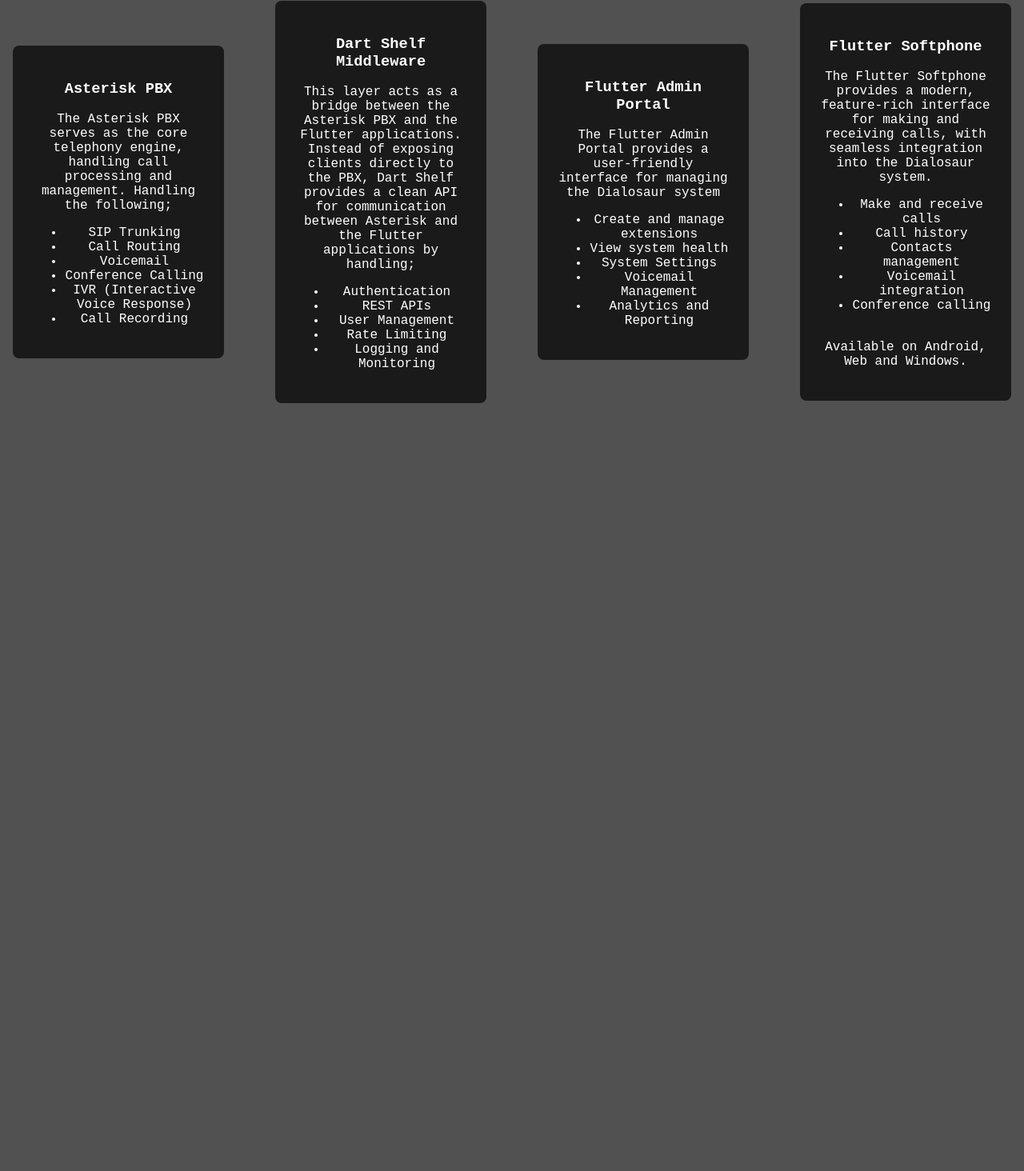
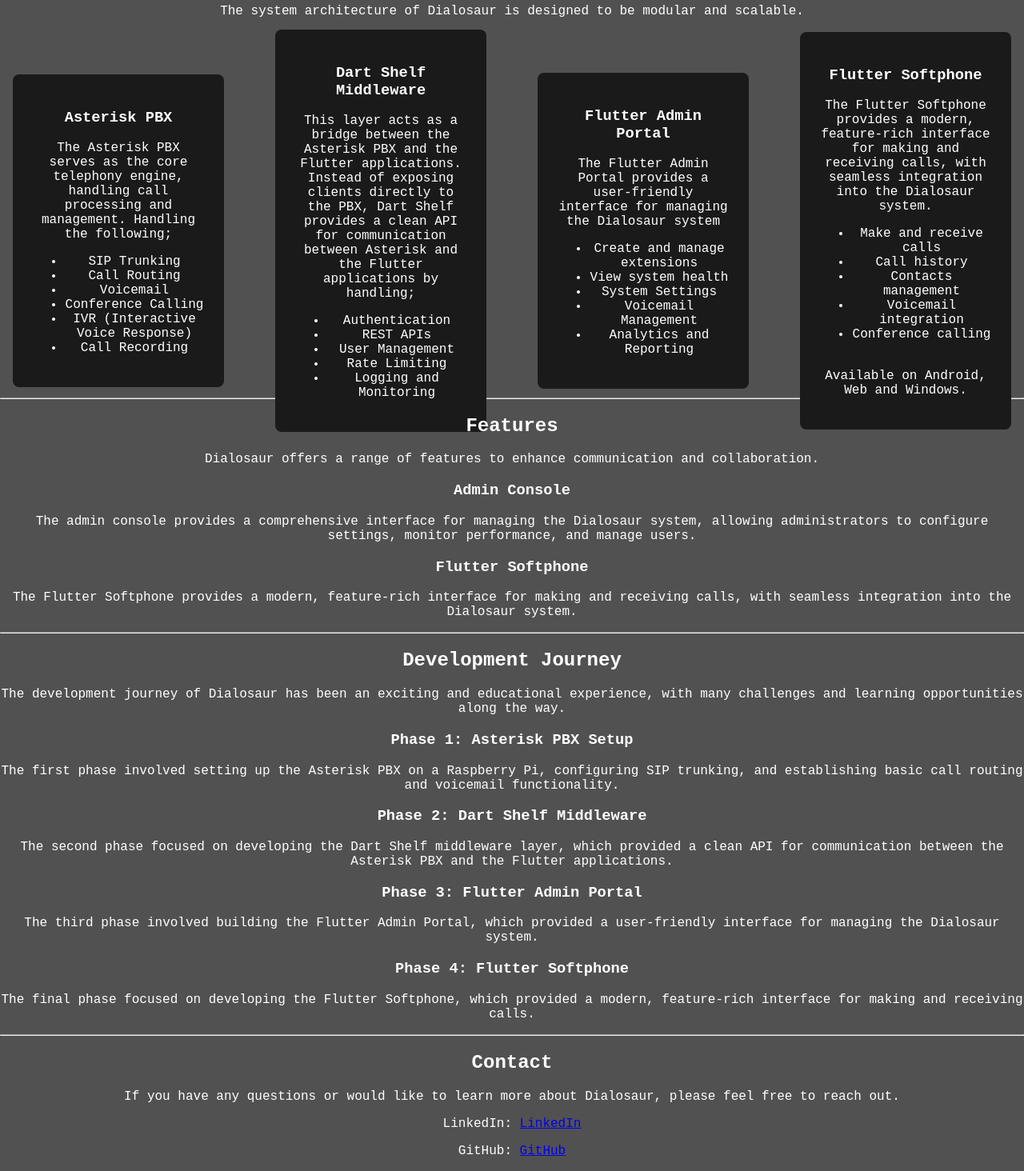
Before and after one commit to Just-Rushin/Dialosaur-Website, a plain HTML site: page index.html in a window 1280 px wide. Shown: the part 1130-2594 px from the top of the page at 80% size. Before the commit the page ends 1634 px from the top, so only its background shows below. Drawn offline with Linux system fonts and the light colour scheme.

Commit message:
Enhance index.html with new sections
Added features section, development journey, and contact information to index.html.

```diff
--- a/index.html
+++ b/index.html
@@ -30,7 +30,7 @@
         <p>Built with Flutter, Dart, Asterisk and Raspberry Pi.</p>
         <button>Learn More</button>
     </div>
-
+    <hr class="divider">
     <div class="project">
         <h2>Why Dialosaur?</h2>
         <br>
@@ -38,7 +38,7 @@
         <br>
         <p>It was also interesting to see how much of the system could be built with a single language and framework.</p>
     </div>
-
+    <hr class="divider">
     <div class="system-architecture">
         <h2>System Architecture</h2>
         <p>The system architecture of Dialosaur is designed to be modular and scalable.</p>
@@ -104,6 +104,34 @@
         </p>
         </div>
         </div>
-
+    <hr class="divider">
+    <div class="features">
+        <h2>Features</h2>
+        <p>Dialosaur offers a range of features to enhance communication and collaboration.</p>
+        <h3>Admin Console</h3>
+        <p>The admin console provides a comprehensive interface for managing the Dialosaur system, allowing administrators to configure settings, monitor performance, and manage users.</p>
+        <h3>Flutter Softphone</h3>
+        <p>The Flutter Softphone provides a modern, feature-rich interface for making and receiving calls, with seamless integration into the Dialosaur system.</p>
+    </div>
+    <hr class="divider">
+    <div class="development-journey">
+        <h2>Development Journey</h2>
+        <p>The development journey of Dialosaur has been an exciting and educational experience, with many challenges and learning opportunities along the way.</p>
+        <h3>Phase 1: Asterisk PBX Setup</h3>
+        <p>The first phase involved setting up the Asterisk PBX on a Raspberry Pi, configuring SIP trunking, and establishing basic call routing and voicemail functionality.</p>
+        <h3>Phase 2: Dart Shelf Middleware</h3>
+        <p>The second phase focused on developing the Dart Shelf middleware layer, which provided a clean API for communication between the Asterisk PBX and the Flutter applications.</p>
+        <h3>Phase 3: Flutter Admin Portal</h3>
+        <p>The third phase involved building the Flutter Admin Portal, which provided a user-friendly interface for managing the Dialosaur system.</p>
+        <h3>Phase 4: Flutter Softphone</h3>
+        <p>The final phase focused on developing the Flutter Softphone, which provided a modern, feature-rich interface for making and receiving calls.</p>
+    </div>
+    <hr class="divider">
+    <div class="contact">
+        <h2>Contact</h2>
+        <p>If you have any questions or would like to learn more about Dialosaur, please feel free to reach out.</p>
+        <p>LinkedIn: <a href="https://www.linkedin.com/in/alexander-rush-1b0b3a1b6/" target="_blank">LinkedIn</a></p>
+        <p>GitHub: <a href="https://github.com/alexander-rush" target="_blank">GitHub</a></p>
+    </div>
 </body>
 </html>
```
